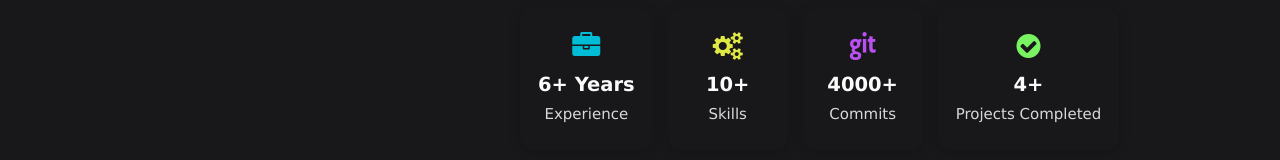
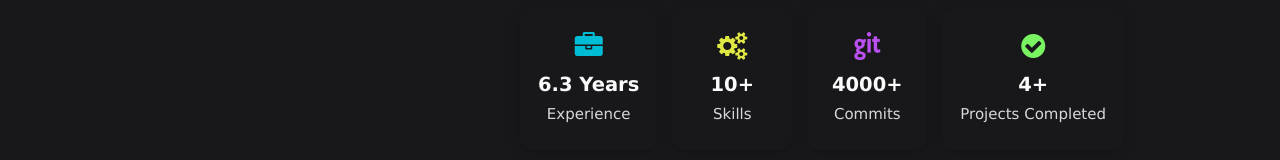
Before and after one commit to Yasindev46/Portfolio, a React (Vite) app: page / in a window 1280 px wide. Shown: the part 734-894 px from the top of the page. Built offline with nearby package versions, Linux system fonts and the light colour scheme.

Commit message:
experience update

```diff
--- a/src/Components/About/About.jsx
+++ b/src/Components/About/About.jsx
@@ -5,7 +5,7 @@ const About = () => {
   const stats = [
   {
     label: "Experience",
-    value: "6+ Years",
+    value: "6.3 Years",
     icon: <i className="fa fa-briefcase" style={{ fontSize: 28, color: "#00bcd4" }} />,
   },
   {
```
